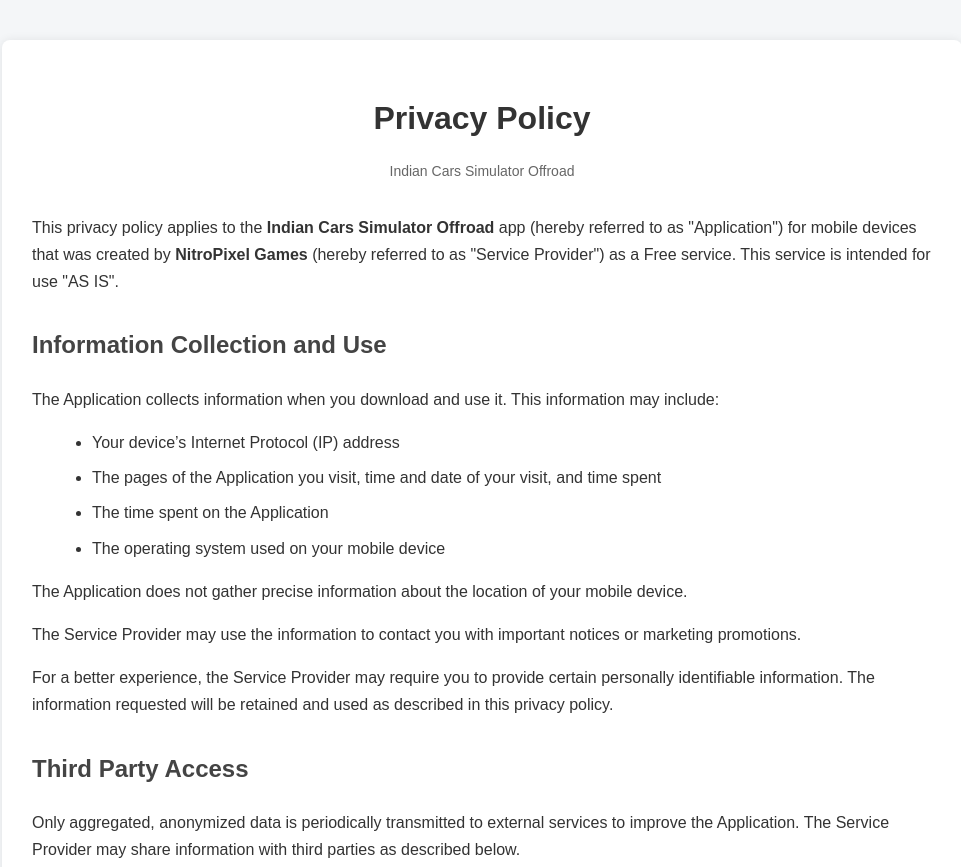
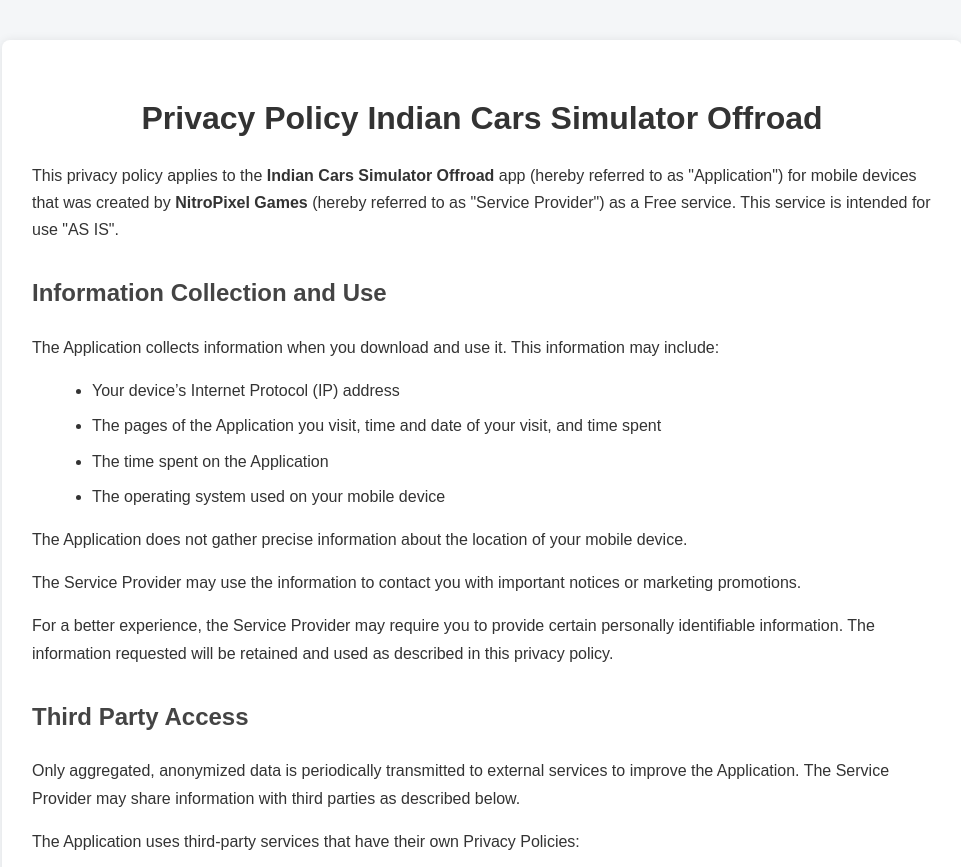
Before and after one commit to nitropixelgames001-oss/privacy-policy, a plain HTML site: page index.html in a window 1280 px wide. Shown: the top 867 px of the page, without its empty margins (158-1119 px from the left). Drawn offline with Linux system fonts and the light colour scheme.

Commit message:
Update index.html

```diff
--- a/index.html
+++ b/index.html
@@ -64,8 +64,7 @@
 
 <div class="container">
 
-  <h1>Privacy Policy</h1>
-  <p class="subtitle">Indian Cars Simulator Offroad</p>
+  <h1>Privacy Policy Indian Cars Simulator Offroad</h1>
 
   <p>
     This privacy policy applies to the <b>Indian Cars Simulator Offroad</b> app (hereby referred to as
```
